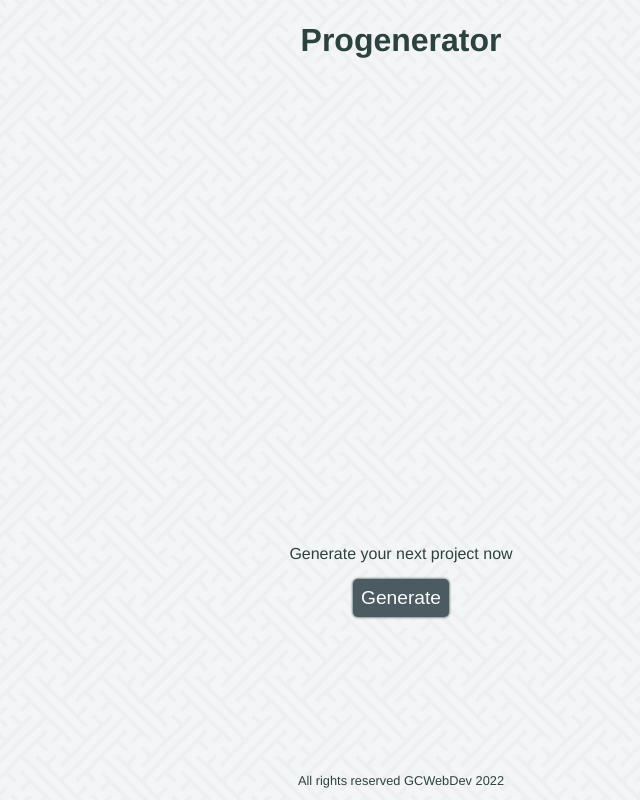
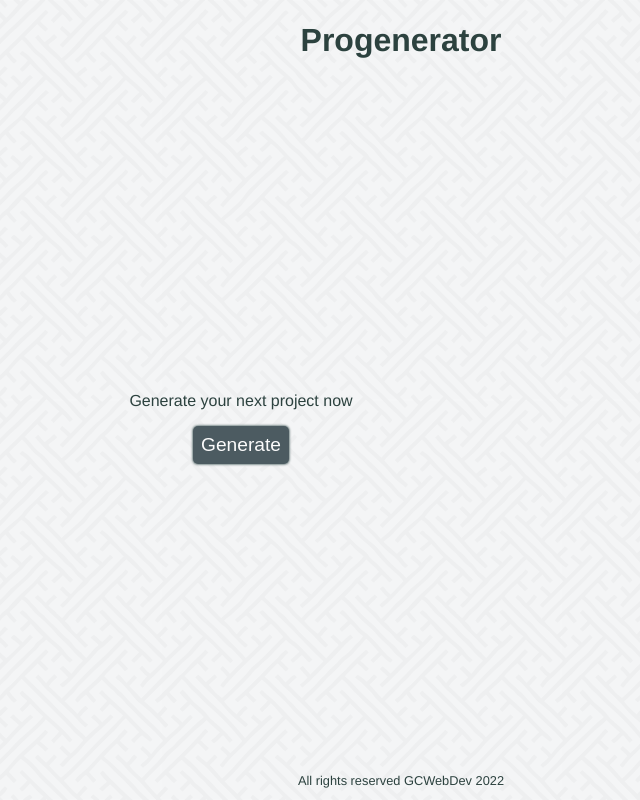
Before and after one commit to GavinCallander/progenerator, a Next.js app: page / in a window 1280 px wide. Shown: the whole page, without its empty margins (239-879 px from the left). Built offline with nearby package versions, Linux system fonts and the light colour scheme.

Commit message:
switched up a small amount of styling

```diff
--- a/styles/main.scss
+++ b/styles/main.scss
@@ -47,6 +47,9 @@ main {
     justify-content: center;
     align-items: center;
     height: 85vh;
+    @include responsive(xxl) {
+        flex-direction: row-reverse;
+    }
 }
 main div {
     padding: 1rem;
@@ -57,6 +60,9 @@ main div {
     width: 90%;
     height: 45%;
     text-align: center;
+    @include responsive(xxl) {
+        margin: 0 2rem;
+    }
 }
 main button {
     padding: 0.5rem;
```
